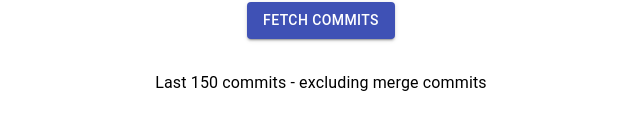
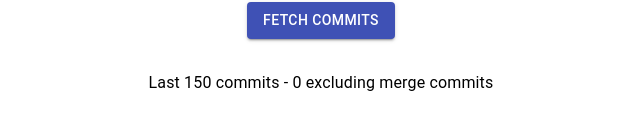
Before and after one commit to sebastien-lb/commits-insight, a React (Create React App) app: page / in a window 1280 px wide. Shown: the part 194-324 px from the top of the page, without its empty margins (319-959 px from the left). Built offline with nearby package versions, Linux system fonts and the light colour scheme; what normalizr would draw is missing.

Commit message:
feat: add number of commits excluding merge

```diff
--- a/src/pages/Dashboard/Dashboard.tsx
+++ b/src/pages/Dashboard/Dashboard.tsx
@@ -81,6 +81,10 @@ const DashboardPage: React.FC<Props> = (props: Props) => {
   const commitAssignationCount = countCommitType(commitTypesAssignation);
 
   const commitTypes = Object.keys(commitAssignationCount);
+  const totalCommits = Object.keys(commitAssignationCount).reduce(
+    (acc: number, key) => acc + commitAssignationCount[key],
+    0
+  );
 
   return (
     <div className={classes.container}>
@@ -106,7 +110,7 @@ const DashboardPage: React.FC<Props> = (props: Props) => {
       </Button>
       <div className={classes.chartContainer}>
         <Typography align="center">
-          Last 150 commits - excluding merge commits{" "}
+          Last 150 commits - {totalCommits} excluding merge commits
         </Typography>
         <DoughnutComponent
           chartData={{
```
